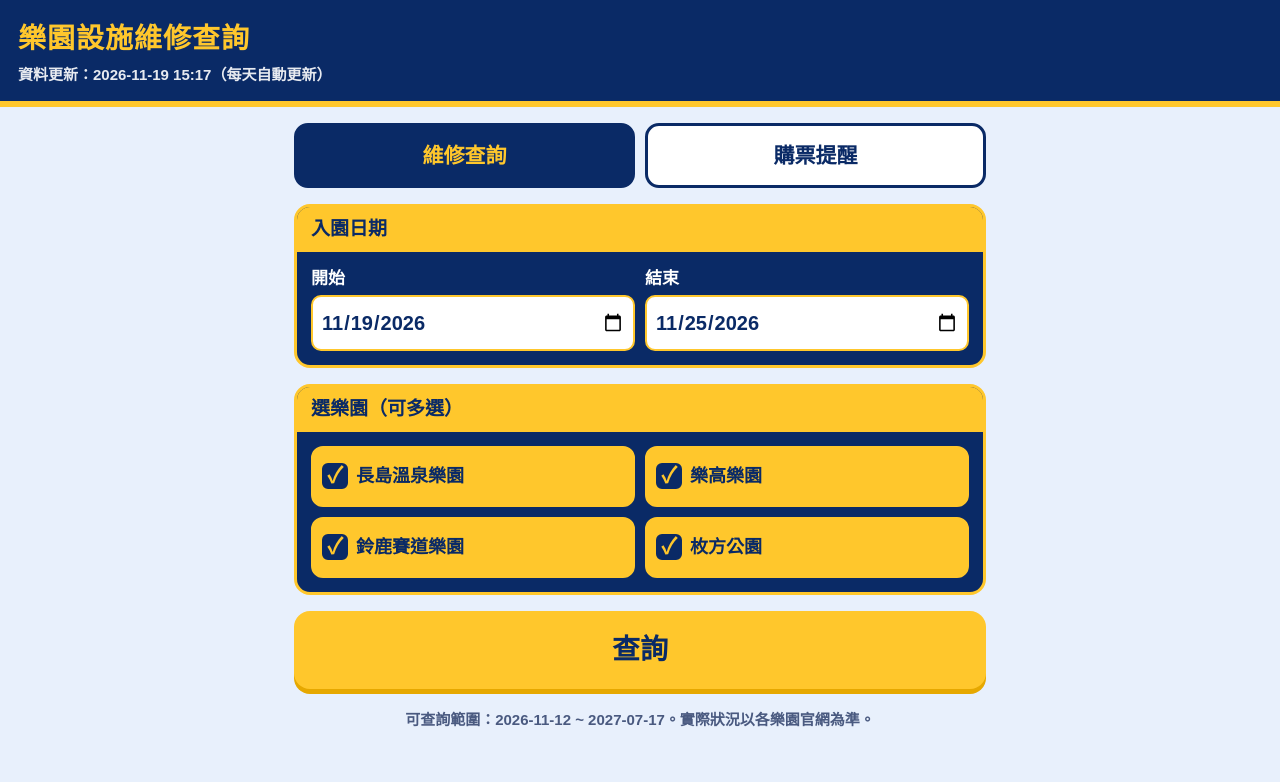
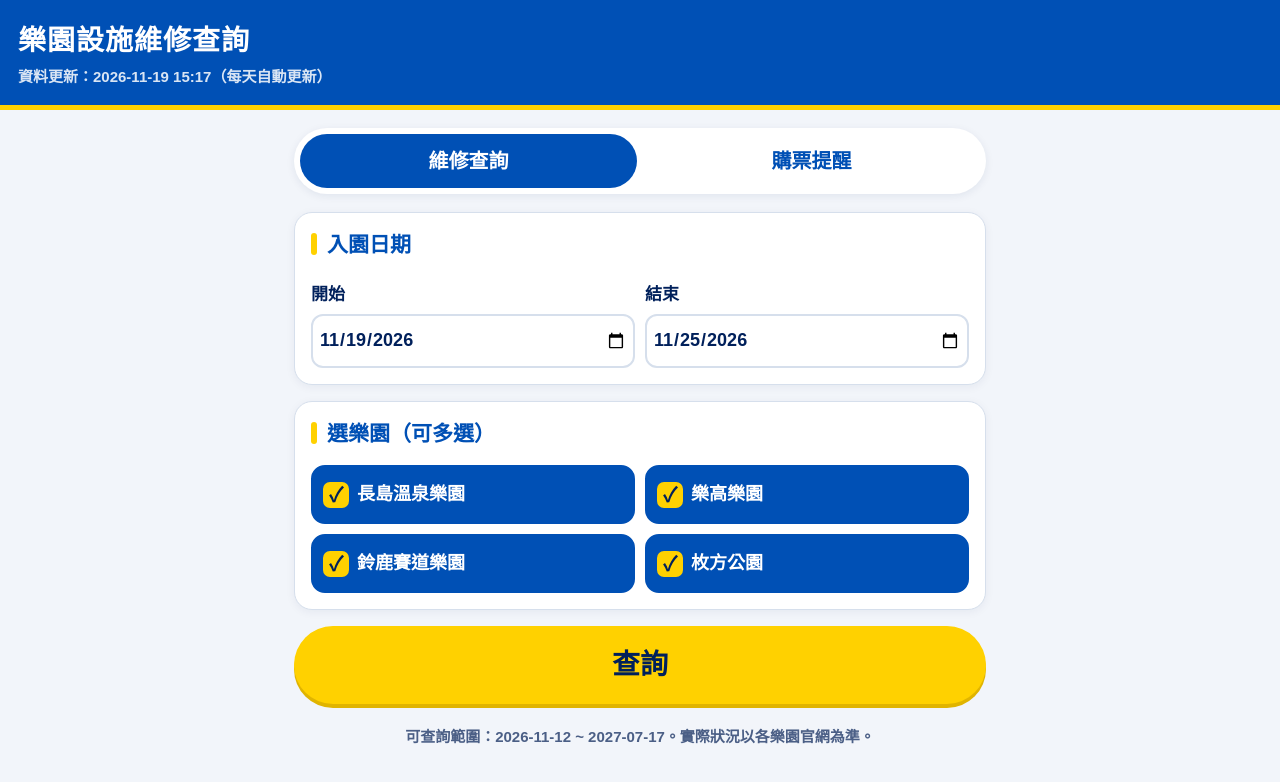
Before and after one commit to yugohsu/park-maintenance, a plain HTML site: page docs/index.html in a window 1280 px wide. Drawn offline with Linux system fonts and the light colour scheme.

Commit message:
Update index.html

```diff
--- a/docs/index.html
+++ b/docs/index.html
@@ -3,95 +3,102 @@
 <head>
 <meta charset="UTF-8">
 <meta name="viewport" content="width=device-width, initial-scale=1, viewport-fit=cover">
-<meta name="theme-color" content="#0A2A66">
+<meta name="theme-color" content="#0050B5">
 <meta name="apple-mobile-web-app-capable" content="yes">
 <title>日本樂園設施維修查詢</title>
 <style>
   :root {
-    --navy: #0A2A66;
-    --blue: #1450B4;
-    --sky: #E8F0FC;
-    --yellow: #FFC72C;
-    --yellow-dark: #E6A800;
+    --blue: #0050B5;      /* USJ 藍 */
+    --navy: #00205B;      /* 深藍文字 */
+    --yellow: #FFD100;    /* USJ 黃 */
+    --yellow-dark: #E0B400;
+    --bg: #F2F5FA;
+    --line: #D6DFEC;
     --red: #C62828;
-    --text: #14213D;
+    --text: #00205B;
   }
   * { box-sizing: border-box; -webkit-tap-highlight-color: transparent; }
-  html, body { margin: 0; background: var(--sky); color: var(--text);
+  html, body { margin: 0; background: var(--bg); color: var(--text);
     font-family: "PingFang TC", "Microsoft JhengHei", "Noto Sans TC", sans-serif;
     font-weight: 700; font-size: 19px; line-height: 1.5; }
-  header { background: var(--navy); color: var(--yellow); padding: 18px 18px 14px;
-    padding-top: calc(18px + env(safe-area-inset-top)); border-bottom: 6px solid var(--yellow); }
+  header { background: var(--blue); color: #fff; padding: 20px 18px 16px;
+    padding-top: calc(20px + env(safe-area-inset-top)); border-bottom: 5px solid var(--yellow); }
   header h1 { margin: 0; font-size: 28px; letter-spacing: 1px; }
-  header .sub { color: #fff; font-size: 15px; margin-top: 4px; opacity: .9; }
-  main { max-width: 720px; margin: 0 auto; padding: 16px 14px 60px; }
-  .card { background: #fff; border-radius: 16px; border: 3px solid var(--blue);
-    overflow: hidden; margin-bottom: 16px; }
-  .card > h2 { margin: 0; background: var(--blue); color: #fff; font-size: 19px; padding: 8px 14px; }
-  .card .body { padding: 14px; }
+  header .sub { color: #fff; font-size: 15px; margin-top: 4px; opacity: .85; }
+  main { max-width: 720px; margin: 0 auto; padding: 18px 14px 60px; }
+
+  .tabs { display: grid; grid-template-columns: 1fr 1fr; gap: 6px; padding: 6px; margin-bottom: 18px;
+    background: #fff; border-radius: 999px; box-shadow: 0 2px 8px rgba(0,32,91,.08); }
+  .tab { font: inherit; font-size: 20px; padding: 12px 6px; border-radius: 999px; border: 0;
+    background: transparent; color: var(--blue); }
+  .tab.on { background: var(--blue); color: #fff; }
+
+  .card { background: #fff; border-radius: 18px; border: 1px solid var(--line);
+    box-shadow: 0 2px 10px rgba(0,32,91,.06); overflow: hidden; margin-bottom: 16px; }
+  .card > h2 { margin: 0; padding: 16px 16px 4px; font-size: 21px; color: var(--blue);
+    display: flex; align-items: center; gap: 10px; }
+  .card > h2::before { content: ""; width: 6px; height: 22px; border-radius: 3px; background: var(--yellow); }
+  .card .body { padding: 12px 16px 16px; }
   .row { display: flex; gap: 10px; }
   .row > label { flex: 1; min-width: 0; }
-  label span { display: block; color: var(--navy); font-size: 17px; margin-bottom: 4px; }
-  input[type=date] { width: 100%; min-width: 0; -webkit-appearance: none; appearance: none; font: inherit; font-size: 20px; padding: 10px 8px;
-    border: 2px solid var(--blue); border-radius: 10px; color: var(--navy); background: #fff; min-height: 52px; }
-  .quick { display: grid; grid-template-columns: 1fr 1fr; gap: 8px; margin-top: 10px; }
-  .quick button { font: inherit; font-size: 17px; padding: 8px;
-    border-radius: 10px; border: 2px solid var(--blue); background: #fff; color: var(--blue); }
+  label span { display: block; color: var(--navy); font-size: 17px; margin: 6px 0 6px; }
+  input[type=date], input[type=text], input[type=password] { width: 100%; min-width: 0; font: inherit; font-size: 20px;
+    padding: 10px; border: 2px solid var(--line); border-radius: 12px; color: var(--navy); background: #fff;
+    min-height: 54px; -webkit-appearance: none; appearance: none; }
+  input:focus { outline: none; border-color: var(--blue); }
+  input[type=date] { font-size: 18px; padding: 10px 6px; }
+
   .parks { display: grid; grid-template-columns: 1fr 1fr; gap: 10px; }
-  .park-btn { font: inherit; font-size: 18px; padding: 14px 8px; border-radius: 12px;
-    border: 3px solid var(--blue); background: #fff; color: var(--blue); }
-  .park-btn.on { background: var(--navy); color: var(--yellow); border-color: var(--navy); }
-  .park-btn { display: flex; align-items: center; gap: 8px; text-align: left; padding: 14px 8px; white-space: nowrap; }
-  .chk { flex: none; width: 26px; height: 26px; border: 3px solid var(--blue); border-radius: 6px; background: #fff;
-    display: inline-flex; align-items: center; justify-content: center; font-size: 22px; line-height: 1; color: var(--navy); }
+  .park-btn { font: inherit; font-size: 18px; padding: 14px 10px; border-radius: 14px;
+    border: 2px solid var(--line); background: #fff; color: var(--navy);
+    display: flex; align-items: center; gap: 8px; text-align: left; white-space: nowrap; }
+  .park-btn.on { background: var(--blue); border-color: var(--blue); color: #fff; }
+  .chk { flex: none; width: 26px; height: 26px; border: 2px solid var(--blue); border-radius: 7px; background: #fff;
+    display: inline-flex; align-items: center; justify-content: center; font-size: 20px; line-height: 1; color: var(--navy); }
   .park-btn.on .chk { border-color: var(--yellow); background: var(--yellow); }
   .park-btn.on .chk::after { content: "\2713"; font-weight: 900; }
-  .card.yellow { border-color: var(--yellow); background: var(--navy); } .card.yellow label span { color: #fff; } .card.yellow input[type=date] { border-color: var(--yellow); } .card.yellow .park-btn { background: var(--blue); color: #fff; border-color: var(--blue); } .card.yellow .park-btn .chk { border-color: #fff; background: transparent; color: var(--navy); } .card.yellow .park-btn.on { background: var(--yellow); color: var(--navy); border-color: var(--yellow); } .card.yellow .park-btn.on .chk { background: var(--navy); border-color: var(--navy); color: var(--yellow); }
-  .card.yellow > h2 { background: var(--yellow); color: var(--navy); }
-  .go { display: block; width: 100%; font: inherit; font-size: 28px; padding: 18px;
-    border: 0; border-radius: 16px; background: var(--yellow); color: var(--navy);
-    box-shadow: 0 5px 0 var(--yellow-dark); margin: 6px 0 20px; }
-  .go:active { transform: translateY(3px); box-shadow: 0 2px 0 var(--yellow-dark); }
+
+  .item2 { font: inherit; font-size: 19px; padding: 16px 6px; border-radius: 14px; border: 2px solid var(--line);
+    background: #fff; color: var(--navy); line-height: 1.3; }
+  .item2 small { display: block; font-size: 15px; color: #4B5F86; margin-top: 2px; }
+  .item2.on { background: var(--blue); color: #fff; border-color: var(--blue); }
+  .item2.on small { color: #fff; opacity: .9; }
+
+  .go { display: block; width: 100%; font: inherit; font-size: 28px; padding: 18px; border: 0; border-radius: 999px;
+    background: var(--yellow); color: var(--navy); box-shadow: 0 4px 0 var(--yellow-dark); margin: 8px 0 22px; }
+  .go:active { transform: translateY(3px); box-shadow: 0 1px 0 var(--yellow-dark); }
+  .go:disabled { opacity: .6; }
+
   .summary { font-size: 20px; color: var(--navy); margin: 0 4px 12px; }
-  .park-head { background: var(--navy); color: #fff; padding: 10px 14px; font-size: 21px;
+  .park-head { background: var(--blue); color: #fff; padding: 12px 16px; font-size: 21px;
     display: flex; justify-content: space-between; align-items: center; gap: 8px; }
-  .park-head .count { background: var(--yellow); color: var(--navy); border-radius: 999px;
-    padding: 2px 12px; font-size: 17px; white-space: nowrap; }
-  .item { padding: 12px 14px; border-bottom: 2px solid var(--sky); }
+  .park-head .count { background: var(--yellow); color: var(--navy); border-radius: 999px; padding: 2px 14px; font-size: 17px; white-space: nowrap; }
+  .item { padding: 14px 16px; border-bottom: 1px solid var(--line); }
   .item:last-child { border-bottom: 0; }
-  .date { display: inline-block; background: var(--yellow); color: var(--navy); border-radius: 8px;
-    padding: 2px 10px; font-size: 17px; margin: 0 6px 6px 0; }
-  .orig { color: #5A6785; font-size: 16px; margin-top: 4px; } .none { padding: 14px; color: var(--blue); }
-  .error { padding: 14px; color: var(--red); }
-  .site { display: block; padding: 12px 14px; background: var(--sky); color: var(--blue);
-    text-decoration: none; font-size: 17px; border-top: 2px solid var(--sky); }
+  .date { display: inline-block; background: var(--yellow); color: var(--navy); border-radius: 999px;
+    padding: 2px 12px; font-size: 17px; margin: 0 6px 6px 0; }
+  .orig { color: #4B5F86; font-size: 16px; margin-top: 4px; }
+  .none { padding: 14px 16px; color: var(--blue); }
+  .error { padding: 14px 16px; color: var(--red); }
+  .site { display: block; padding: 13px 16px; background: #EEF3FB; color: var(--blue); text-decoration: none; font-size: 17px; }
+
   .bottom { display: flex; gap: 10px; }
-  .bottom button { flex: 1; font: inherit; font-size: 19px; padding: 14px; border-radius: 14px;
-    border: 3px solid var(--blue); background: #fff; color: var(--blue); }
-  .meta { text-align: center; font-size: 15px; color: #4A5A80; margin-top: 18px; }
-  .toast { position: fixed; left: 50%; bottom: 30px; transform: translateX(-50%);
-    background: var(--navy); color: var(--yellow); padding: 14px 24px; border-radius: 999px;
-    font-size: 19px; opacity: 0; transition: opacity .25s; pointer-events: none; }
+  .bottom button { flex: 1; font: inherit; font-size: 19px; padding: 14px; border-radius: 999px;
+    border: 2px solid var(--blue); background: #fff; color: var(--blue); }
+  .meta { text-align: center; font-size: 15px; color: #4B5F86; margin-top: 18px; }
+  .toast { position: fixed; left: 50%; bottom: 30px; transform: translateX(-50%); background: var(--navy); color: #fff;
+    padding: 14px 24px; border-radius: 999px; font-size: 19px; opacity: 0; transition: opacity .25s; pointer-events: none; max-width: 90%; text-align: center; }
   .toast.show { opacity: 1; }
-  .tabs { display: grid; grid-template-columns: 1fr 1fr; gap: 10px; margin-bottom: 16px; }
-  .tab { font: inherit; font-size: 21px; padding: 14px 6px; border-radius: 14px; border: 3px solid var(--navy);
-    background: #fff; color: var(--navy); }
-  .tab.on { background: var(--navy); color: var(--yellow); }
-  .item2 { font: inherit; font-size: 19px; padding: 16px 6px; border-radius: 12px; border: 3px solid var(--blue);
-    background: #fff; color: var(--blue); line-height: 1.3; }
-  .item2 small { display: block; font-size: 15px; }
-  .item2.on { background: var(--navy); color: var(--yellow); border-color: var(--navy); }
-  input[type=text], input[type=password] { width: 100%; font: inherit; font-size: 20px; padding: 10px; border: 2px solid var(--blue);
-    border-radius: 10px; color: var(--navy); min-height: 52px; background: #fff; -webkit-appearance: none; appearance: none; }
-  .pv { margin-top: 12px; background: var(--sky); border-radius: 10px; padding: 10px 12px; color: var(--navy); }
+
+  .pv { margin-top: 12px; background: #EEF3FB; border-radius: 12px; padding: 12px 14px; color: var(--navy); }
   .warn { color: var(--red); }
-  .rem { padding: 12px 14px; border-bottom: 2px solid var(--sky); }
+  .rem { padding: 14px 16px; border-bottom: 1px solid var(--line); }
   .rem:last-child { border-bottom: 0; }
   .rem .t { font-size: 20px; color: var(--navy); }
   .rem .mt { font-size: 17px; color: var(--blue); margin-top: 4px; }
-  .tag.done { background: #D6E4F7; }
-  .tag { display: inline-block; background: var(--yellow); color: var(--navy); border-radius: 8px; padding: 1px 10px; margin: 4px 6px 0 0; font-size: 17px; }
-  .del { float: right; font: inherit; font-size: 16px; padding: 6px 12px; border-radius: 10px; border: 2px solid var(--red); background: #fff; color: var(--red); }
+  .tag { display: inline-block; background: var(--yellow); color: var(--navy); border-radius: 999px; padding: 1px 12px; margin: 6px 6px 0 0; font-size: 17px; }
+  .tag.done { background: #E3EDFA; }
+  .del { float: right; font: inherit; font-size: 16px; padding: 6px 14px; border-radius: 999px; border: 2px solid var(--red); background: #fff; color: var(--red); }
   .hidden { display: none; }
 </style>
 </head>
```
